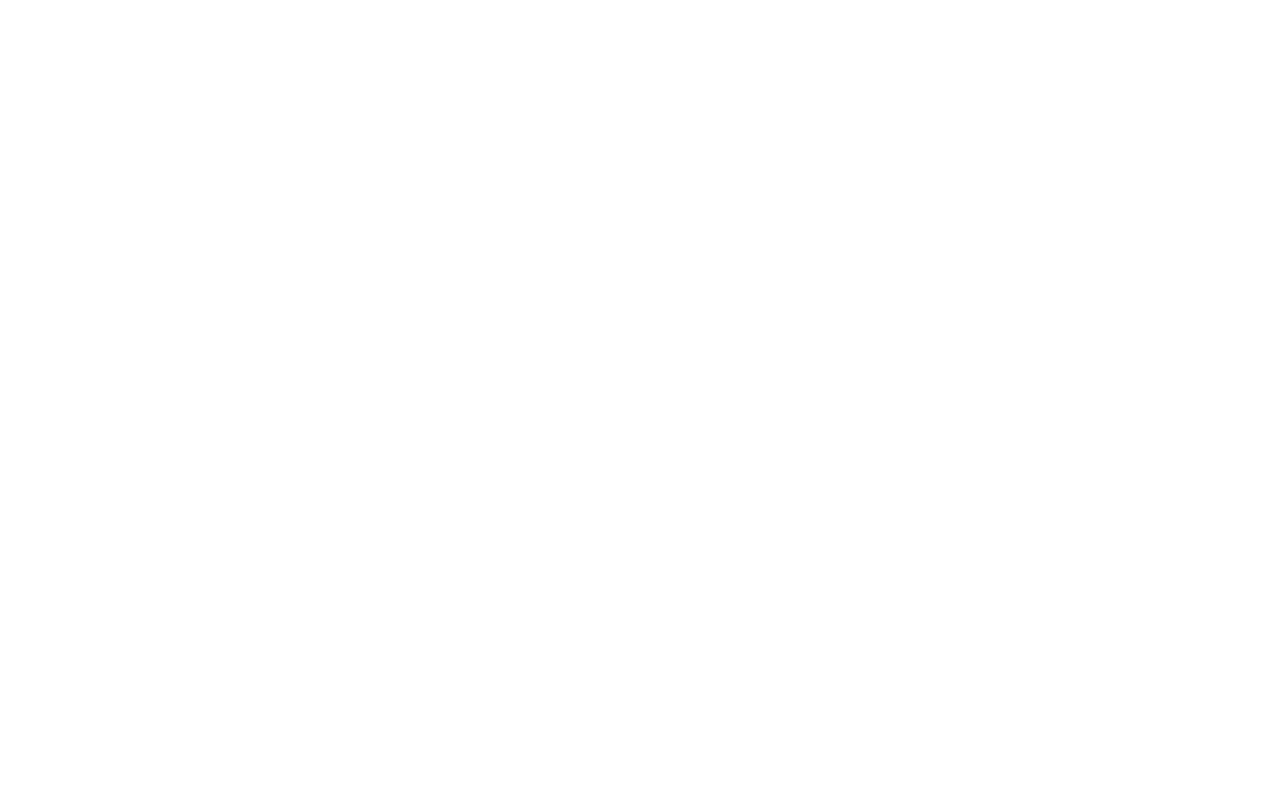
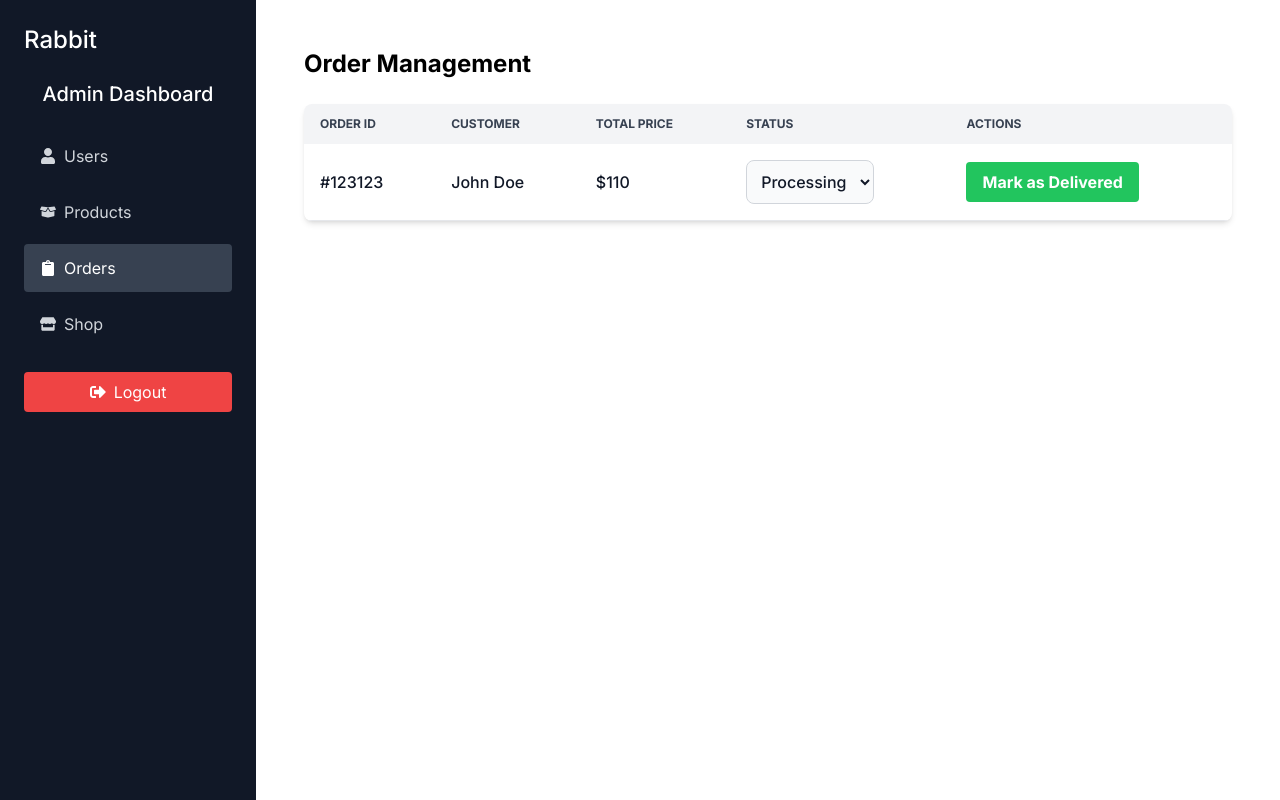
Before and after one commit to manhhoang8th4/Fullstack, a React (Vite) app in the folder frontend/: page /admin/orders in a window 1280 px wide. Before the commit this address had no page. Built offline with nearby package versions, Linux system fonts and the light colour scheme.

Commit message:
HoanThienFE(4/3)

```diff
--- a/frontend/src/App.jsx
+++ b/frontend/src/App.jsx
@@ -14,6 +14,8 @@
 import UserManagement from "./components/Admin/UserManagement";
 import ProductManagement from "./components/Admin/ProductManagement";
 import EditProductPage from "./components/Admin/EditProductPage";
+import OrderManagement from "./components/Admin/OrderManagement";
+import AdminHomePage from "./pages/AdminHomePage";
 const App = () => {
   return (
     <BrowserRouter
@@ -35,13 +37,14 @@
             path="order-confirmation"
             element={<OrderConfirmationPage />}
           />
-
           <Route path="my-orders" element={<MyOrdersPage />} />
         </Route>
         <Route path="/admin" element={<AdminLayout />}>
+          <Route index element={<AdminHomePage/>} />
           <Route path="users" element={<UserManagement />} />
           <Route path="products" element={<ProductManagement />} />
           <Route path="products/:id/edit" element={<EditProductPage />} />
+          <Route path="orders" element={<OrderManagement />} />
         </Route>
       </Routes>
     </BrowserRouter>
--- /dev/null
+++ b/frontend/src/components/Admin/OrderManagement.jsx
@@ -0,0 +1,75 @@
+import React from 'react'
+
+const OrderManagement = () => {
+
+    const orders = [
+        {
+            _id:123123,
+            user:{
+                name:'John Doe',
+            },
+            totalPrice: 110,
+            status:"Processing",
+        },
+    ];
+
+    const handleStatusChange = (orderId, status) => {
+        console.log({id: orderId, status})
+    }
+
+  return (
+    <div className="max-w-7xl mx-auto p-6">
+        <h2 className="text-2xl font-bold mb-6">Order Management</h2>
+        <div className="overflow-x-auto shadow-md sm:rounded-lg">
+            <table className="min-w-full text-left text-gray-500">
+                <thead className='bg-gray-100 text-xs uppercase text-gray-700'>
+                    <tr>
+                        <th className='py-3 px-4'>Order ID</th>
+                        <th className='py-3 px-4'>Customer</th>
+                        <th className='py-3 px-4'>Total Price</th>
+                        <th className='py-3 px-4'>Status</th>
+                        <th className='py-3 px-4'>Actions</th>
+                    </tr>
+                </thead>
+                <tbody>
+                    {orders.length > 0 ? (
+                        orders.map((order) =>
+                            <tr key={order._id} className='border-b border-gray-200 hover:bg-gray-100 cursor-pointer'>
+                                <td className='py-4 px-4 font-medium text-gray-900 whitespace-nowrap'>#{order._id}</td>
+                                <td className='py-4 px-4 font-medium text-gray-900 whitespace-nowrap'>{order.user.name}</td>
+                                <td className='py-4 px-4 font-medium text-gray-900 whitespace-nowrap'>${order.totalPrice}</td>
+                                <td className='py-4 px-4 font-medium text-gray-900 whitespace-nowrap'>
+                                    <select
+                                        value={order.status}
+                                        onChange={(e) =>
+                                        handleStatusChange(order._id, e.target.value)
+                                    }
+                                    className='bg-gray-50 border border-gray-300 text-gray-900 rounded-lg focus:ring-blue-500 focus:border-blue-500 block p-2.5'>
+                                        <option value="Processing">Processing</option>
+                                        <option value="Shipped">Shipped</option>
+                                        <option value="Delivered">Delivered</option>
+                                        <option value="Cancelled">Cancelled</option>
+                                    </select>
+                                 </td>
+                                <td className='py-4 px-4 font-medium text-gray-900 whitespace-nowrap'>
+                                    <button
+                                        onClick={() => handleStatusChange(order._id, "Delivered")}
+                                        className='bg-green-500 hover:bg-green-700 text-white font-bold py-2 px-4 rounded'>Mark as Delivered</button>
+                                </td>
+                            </tr>
+                        )
+                    ) : (
+                        <tr>
+                            <td colSpan={5} className='p-4 text-center text-gray-500'>
+                                No Orders found.
+                            </td>
+                        </tr>
+                    )}
+                </tbody>
+            </table>
+        </div>
+    </div>
+  )
+}
+
+export default OrderManagement
--- a/frontend/src/components/Cart/CartContents.jsx
+++ b/frontend/src/components/Cart/CartContents.jsx
@@ -26,7 +26,10 @@
   return (
     <div>
       {cartProducts.map((product, index) => (
-        <div key={index} className="flex items-start justify-between py-4 border-b">
+        <div
+            key={index}
+            className="flex items-start justify-between py-4 border-b"
+        >
             <div className="flex items-start">
                 <img
                 src={product.image}
@@ -49,7 +52,7 @@
                   </div>
             </div>
             <div>
-                <p>${product.price.toLocaleString()}</p>
+                <p className='font-medium'>${product.price.toLocaleString()}</p>
                 <button>
                     <RiDeleteBin3Line className='h-6 w-6 mt-2 text-red-600'/>
                 </button>
--- a/frontend/src/components/Common/Navbar.jsx
+++ b/frontend/src/components/Common/Navbar.jsx
@@ -13,15 +13,14 @@
     const [drawerOpen, setDrawerOpen] = useState(false);
     const [navDrawerOpen, setNavDrawerOpen] = useState(false);
 
-    const toggleCartDrawer = () => {
-        setDrawerOpen(!drawerOpen);
-    }
-
     const toggleNavDrawer = () => {
         setNavDrawerOpen(!navDrawerOpen);
     }
 
 
+    const toggleCartDrawer = () => {
+        setDrawerOpen(!drawerOpen);
+    }
   return (
     <div>
       <nav className='container mx-auto flex items-center justify-between py-4 px-6'>
@@ -60,7 +59,7 @@
             <div className="overflow-hidden">
                 <SearchBar />
             </div>
-            <button onClick={toggleCartDrawer} className='md:hidden'>
+            <button onClick={toggleNavDrawer} className='md:hidden'>
                 <HiBars3BottomRight className='h-6 w-6 text-gray-700' />
             </button>
         </div>
--- a/frontend/src/components/Layout/CartDrawer.jsx
+++ b/frontend/src/components/Layout/CartDrawer.jsx
@@ -9,7 +9,11 @@
       navigate("/checkout")
   }
   return (
-    <div className={`fixed top-0 right-0 w-3/4 sm:w-1/2 md:w-[30rem] h-full bg-white shadow-lg transform transition-transform duration-300 flex flex-col z-50 ${drawerOpen ? 'translate-x-0' : 'translate-x-full'}`}>
+    <div className={`fixed top-0 right-0 w-3/4 sm:w-1/2 md:w-[30rem] h-full bg-white shadow-lg transform
+     transition-transform duration-300 flex flex-col z-50 ${
+      drawerOpen ? 'translate-x-0' : 'translate-x-full'
+      }`}>
+        {/* Close Button */}
         <div className="flex justify-end p-4">
             <button onClick={toggleCartDrawer}>
                   <IoMdClose className="h-6 w-6 text-gray-600"/>
@@ -23,7 +27,8 @@
 
         {/* Checkout button fixed at the bottom */}
         <div className="p-4 bg-white sticky bottom-0">
-          <button onClick={handleCheckOut} className='w-full bg-black text-white py-3 rounded-lg font-semibold hover:bg-gray-800 transition'>
+          <button onClick={handleCheckOut} className='w-full bg-black text-white py-3 rounded-lg font-semibold hover:bg-gray-800
+             transition'>
             Checkout
           </button>
           <p className='text-sm tracking-tighter text-gray-500 mt-2 text-center'>
```
